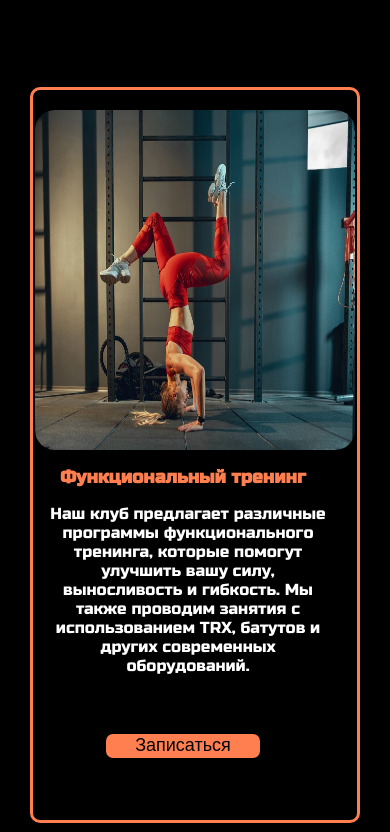
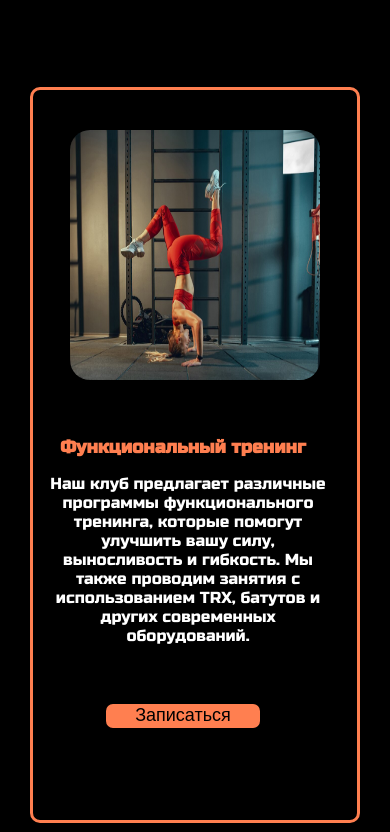
Before and after one commit to maksimdanilin218/Exodus, a plain HTML site: page html/directions.html in a window 390 px wide. Shown: the part 1112-1944 px from the top of the page. Drawn offline with Linux system fonts and the light colour scheme.

Commit message:
final commit

```diff
--- a/css/about-us-mobile.css
+++ b/css/about-us-mobile.css
@@ -61,6 +61,9 @@
     .btn-abon{
         margin-left: auto;
         margin-right: auto;
+    }
+    .aboniment{
+        height: 40px;
     }
     .contact{
         width: auto;
--- a/css/direction-mobile.css
+++ b/css/direction-mobile.css
@@ -136,7 +136,10 @@
     }
     .img-direction{
         margin-top: 20px;
-        width: 320px;
+        width: 250px;
+        height: 250px;
+        margin-bottom: 40px;
+        margin-top: 40px;
     }
     .direction-info2{
         width: 300px;
```
